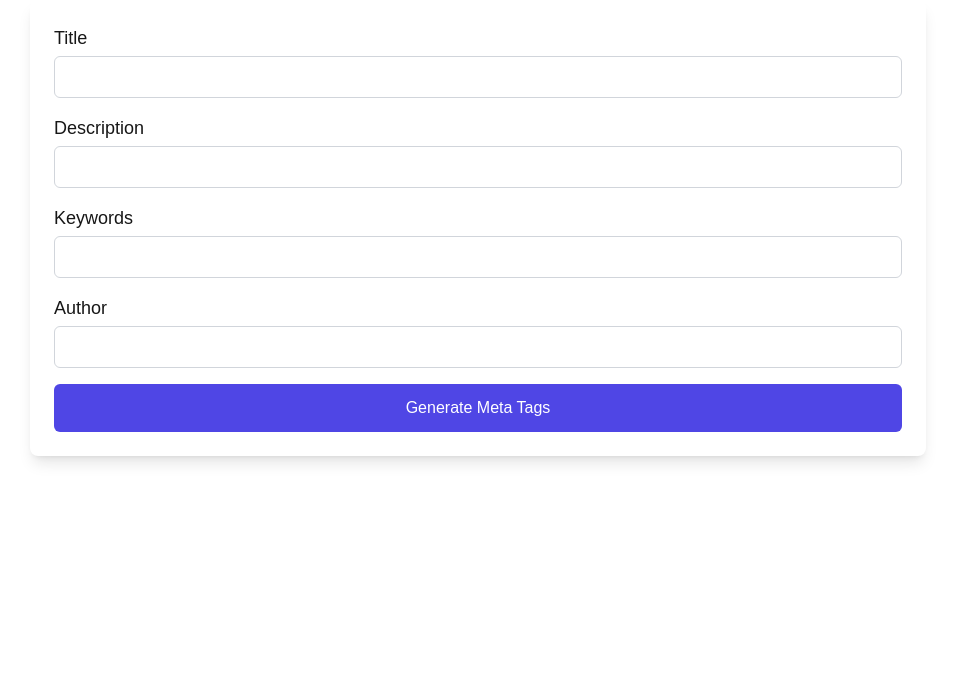
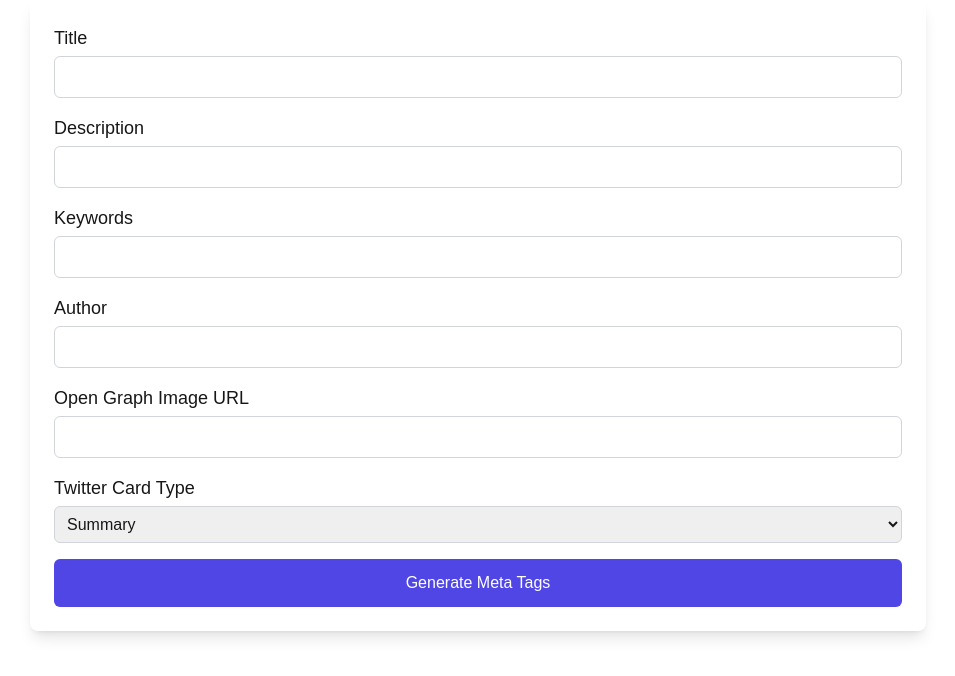
Before and after one commit to ltxstudio/Coding-Typing-Speed-Test, a Next.js app: page / in a window 1280 px wide. Shown: the top 676 px of the page, without its empty margins (162-1117 px from the left). Built offline with nearby package versions, Linux system fonts and the light colour scheme.

Commit message:
Update page.js

```diff
--- a/app/page.js
+++ b/app/page.js
@@ -7,10 +7,20 @@ export default function Home() {
   const [description, setDescription] = useState('');
   const [keywords, setKeywords] = useState('');
   const [author, setAuthor] = useState('');
+  const [ogImage, setOgImage] = useState('');
+  const [twitterCard, setTwitterCard] = useState('summary');
   const [metaTags, setMetaTags] = useState('');
+  const [isValid, setIsValid] = useState(true);
 
   const handleGenerate = (e) => {
     e.preventDefault();
+
+    // Basic form validation
+    if (!title || !description || !keywords || !author) {
+      setIsValid(false);
+      return;
+    }
+    setIsValid(true);
 
     const generatedMetaTags = `
       <meta name="description" content="${description}" />
@@ -20,13 +30,22 @@ export default function Home() {
       <meta property="og:title" content="${title}" />
       <meta property="og:description" content="${description}" />
       <meta property="og:type" content="website" />
-      <meta property="og:image" content="your-image-url.jpg" />
+      <meta property="og:image" content="${ogImage || 'default-image-url.jpg'}" />
       <meta name="twitter:title" content="${title}" />
       <meta name="twitter:description" content="${description}" />
-      <meta name="twitter:image" content="your-image-url.jpg" />
+      <meta name="twitter:card" content="${twitterCard}" />
+      <meta name="twitter:image" content="${ogImage || 'default-image-url.jpg'}" />
     `;
 
     setMetaTags(generatedMetaTags);
+  };
+
+  const handleDownload = () => {
+    const blob = new Blob([metaTags], { type: 'text/plain' });
+    const link = document.createElement('a');
+    link.href = URL.createObjectURL(blob);
+    link.download = 'seo-meta-tags.txt';
+    link.click();
   };
 
   return (
@@ -39,9 +58,10 @@ export default function Home() {
             id="title"
             value={title}
             onChange={(e) => setTitle(e.target.value)}
-            className="mt-1 p-2 w-full border border-gray-300 rounded-md focus:outline-none focus:ring-2 focus:ring-indigo-500"
+            className={`mt-1 p-2 w-full border ${isValid ? 'border-gray-300' : 'border-red-500'} rounded-md focus:outline-none focus:ring-2 focus:ring-indigo-500`}
             required
           />
+          {!isValid && !title && <p className="text-red-500 text-sm">Title is required.</p>}
         </div>
 
         <div className="mb-4">
@@ -51,9 +71,10 @@ export default function Home() {
             id="description"
             value={description}
             onChange={(e) => setDescription(e.target.value)}
-            className="mt-1 p-2 w-full border border-gray-300 rounded-md focus:outline-none focus:ring-2 focus:ring-indigo-500"
+            className={`mt-1 p-2 w-full border ${isValid ? 'border-gray-300' : 'border-red-500'} rounded-md focus:outline-none focus:ring-2 focus:ring-indigo-500`}
             required
           />
+          {!isValid && !description && <p className="text-red-500 text-sm">Description is required.</p>}
         </div>
 
         <div className="mb-4">
@@ -63,9 +84,10 @@ export default function Home() {
             id="keywords"
             value={keywords}
             onChange={(e) => setKeywords(e.target.value)}
-            className="mt-1 p-2 w-full border border-gray-300 rounded-md focus:outline-none focus:ring-2 focus:ring-indigo-500"
+            className={`mt-1 p-2 w-full border ${isValid ? 'border-gray-300' : 'border-red-500'} rounded-md focus:outline-none focus:ring-2 focus:ring-indigo-500`}
             required
           />
+          {!isValid && !keywords && <p className="text-red-500 text-sm">Keywords are required.</p>}
         </div>
 
         <div className="mb-4">
@@ -75,9 +97,35 @@ export default function Home() {
             id="author"
             value={author}
             onChange={(e) => setAuthor(e.target.value)}
-            className="mt-1 p-2 w-full border border-gray-300 rounded-md focus:outline-none focus:ring-2 focus:ring-indigo-500"
+            className={`mt-1 p-2 w-full border ${isValid ? 'border-gray-300' : 'border-red-500'} rounded-md focus:outline-none focus:ring-2 focus:ring-indigo-500`}
             required
           />
+          {!isValid && !author && <p className="text-red-500 text-sm">Author is required.</p>}
+        </div>
+
+        <div className="mb-4">
+          <label htmlFor="ogImage" className="block text-lg font-medium">Open Graph Image URL</label>
+          <input
+            type="text"
+            id="ogImage"
+            value={ogImage}
+            onChange={(e) => setOgImage(e.target.value)}
+            className="mt-1 p-2 w-full border border-gray-300 rounded-md focus:outline-none focus:ring-2 focus:ring-indigo-500"
+          />
+        </div>
+
+        <div className="mb-4">
+          <label htmlFor="twitterCard" className="block text-lg font-medium">Twitter Card Type</label>
+          <select
+            id="twitterCard"
+            value={twitterCard}
+            onChange={(e) => setTwitterCard(e.target.value)}
+            className="mt-1 p-2 w-full border border-gray-300 rounded-md focus:outline-none focus:ring-2 focus:ring-indigo-500"
+          >
+            <option value="summary">Summary</option>
+            <option value="summary_large_image">Summary with Large Image</option>
+            <option value="player">Player</option>
+          </select>
         </div>
 
         <button
@@ -93,11 +141,16 @@ export default function Home() {
           <h2 className="text-xl font-semibold text-indigo-600 mb-2">Generated Meta Tags</h2>
           <textarea
             rows="10"
-            cols="50"
             value={metaTags}
             readOnly
             className="w-full p-3 border border-gray-300 rounded-md font-mono text-sm bg-gray-50"
           />
+          <button
+            onClick={handleDownload}
+            className="mt-4 w-full bg-green-600 text-white p-3 rounded-md hover:bg-green-700 focus:outline-none focus:ring-2 focus:ring-green-500"
+          >
+            Download Meta Tags (.txt)
+          </button>
         </div>
       )}
     </div>
```
